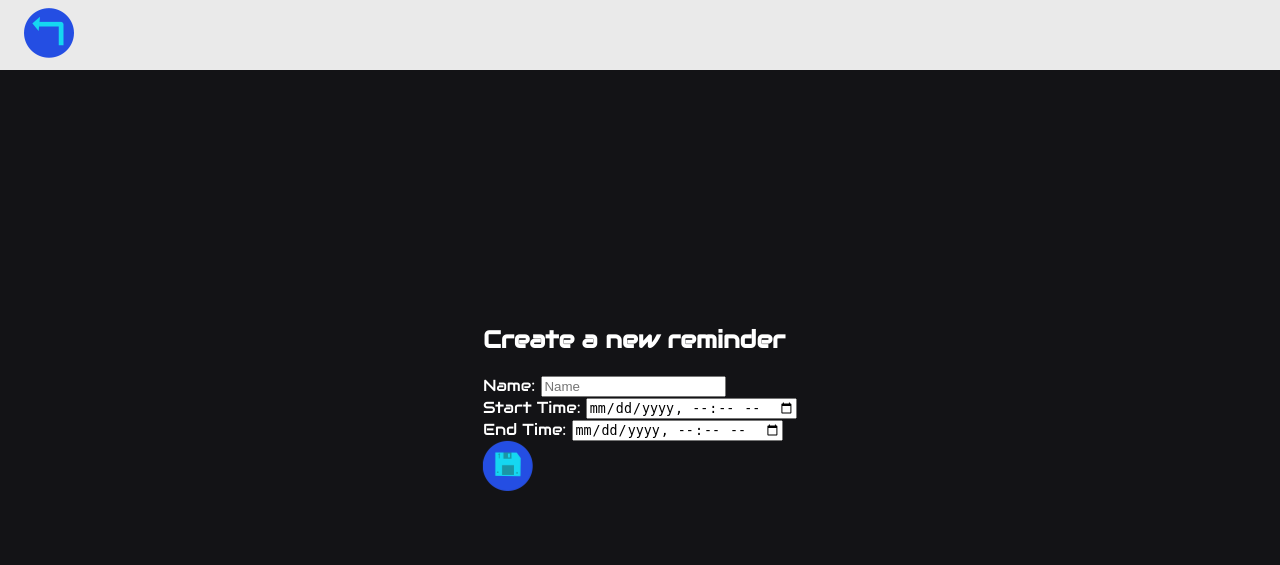
After one commit to Hardwaregore/aClock, a PHP site: page /new-reminder.php in a window 1280 px wide. The commit adds this page. Shown: the top 565 px of the page. Run offline with PHP 8.4, Linux system fonts and the light colour scheme.

Commit message:
Added add reminder frontend

```diff
--- a/home.php
+++ b/home.php
@@ -18,6 +18,9 @@
 			</div>
 		</nav>
 
+		<a href="new-reminder.php"><img src='icons/add.png' width="100" height="100"></img></a>
+
+
 	</body>
 
 </html>
--- /dev/null
+++ b/new-reminder.php
@@ -0,0 +1,31 @@
+<!DOCTYPE html>
+<html lang="en">
+<head>
+    <meta charset="UTF-8">
+    <meta http-equiv="X-UA-Compatible" content="IE=edge">
+    <meta name="viewport" content="width=device-width, initial-scale=1.0">
+    <title>New Reminder</title>
+    <link rel='stylesheet' href='style.css'></link>
+</head>
+<body>
+<nav>
+			<a href="home.php"><img src="icons/back.png" alt="back" height="50" width="50"></img></a>
+
+		</nav>
+    <div class="login">
+        <form action="<?php echo htmlspecialchars($_SERVER["PHP_SELF"]); ?>" method="post">
+        <h2>Create a new reminder</h2>
+        <label>Name:</label>
+        <input type="Text" placeholder="Name" id='name'></input>
+        <br>
+        <label>Start Time:</label>
+        <input type='datetime-local' id='time-start'></input>
+        <br>
+        <label>End Time:</label>
+        <input type='datetime-local' id='time-end'></input>
+        <br>
+        <a onclick="this.closest('form').submit();return false;"><img src="icons/save_icon.png" width="50" height="50"></img></a>
+    </form>
+</div>
+</body>
+</html>
--- a/style.css
+++ b/style.css
@@ -154,3 +154,10 @@ section {
     cursor: pointer;
     border-radius: 16px;
   }
+
+  .golden-ratio-1 {
+    border: 2px solid rgb(255, 255, 255);
+    border-radius: 12px;
+    padding: 20px;
+    line-height: 5em;
+  }
```
Also changed, not shown: icons/add.png (added), icons/save_icon.png.
